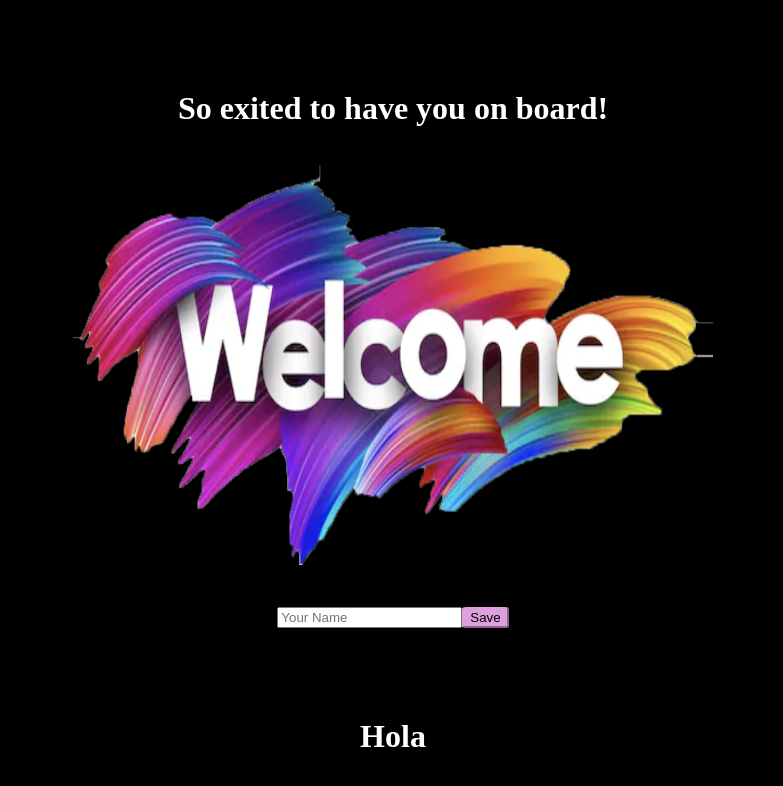
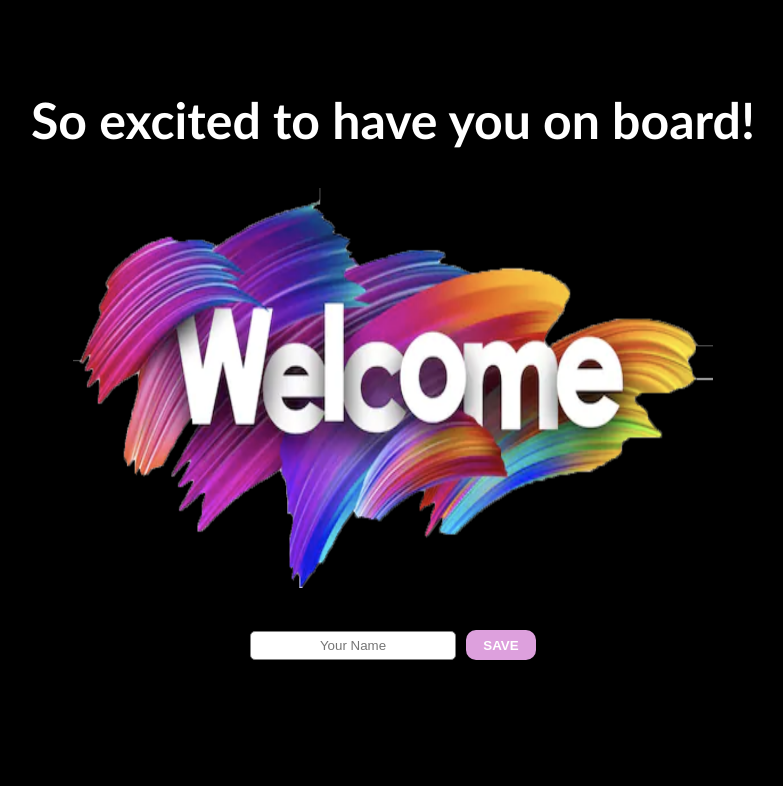
Before and after one commit to su-duque/web-ui-onboarding-angular, an Angular app: page / in a window 1280 px wide. Shown: the top 786 px of the page, without its empty margins (247-1030 px from the left). Built offline with nearby package versions, Linux system fonts and the light colour scheme.

Commit message:
Modified input and styles

```diff
--- a/src/app/components/welcome/welcome.component.css
+++ b/src/app/components/welcome/welcome.component.css
@@ -1,15 +1,25 @@
-.welcome{
+.welcome-container{
     background-color: black;
     height: 100vmin;
     justify-content: center;
     text-align: center;
-
+}
+.input-name {
+    border-radius: 5px;
+    border: 1px solid gray;
+    outline: none;
+    width: 200px;
+    height: 25px;
+    margin-right: 10px;
+    text-align: center;
 }
 h1{
     margin: 0px;
     color: white;
     text-align: center;
     padding-top: 7%;
+    font-size: 50px;
+    font-family: 'Trebuchet MS', 'Lucida Sans Unicode', 'Lucida Grande', 'Lucida Sans';
 }
 img{
     height: 50%;
@@ -17,8 +27,22 @@ img{
     margin: 3%;
 }
 button{
-    background-color: plum;
-    border-color:  plum;
-    border-radius: 10%;
-
+	color: white;
+	font-weight: bold;
+	background-color: plum;
+	border-radius: 10px;
+	border: 0;
+	width: 70px;
+	height: 30px;
 }
+input:hover {
+    color: #a824a8;
+    background-color: white;
+}
+button:hover {
+    color: plum;
+    background-color: white;
+}
+button:focus {
+    outline: none;
+}
--- a/src/app/components/welcome/welcome.component.html
+++ b/src/app/components/welcome/welcome.component.html
@@ -1,14 +1,14 @@
-<div class="welcome">
-  <h1>So exited to have you on board!</h1>
+<div class="welcome-container">
+  <h1>So excited to have you on board!</h1>
   <img src="assets/images/welcome-image.png" alt="welcome-image" />
   <form>
     <input
+      class="input-name"
       type="text"
       placeholder="Your Name"
       #nameAdded
       value="{{ nameAdded.value }}"
     />
-    <button (click)="addName(nameAdded, $event)">Save</button>
+    <button (click)="addName(nameAdded, $event)">SAVE</button>
   </form>
-  <h1>Hola {{ nameAdded.value }}</h1>
 </div>
--- a/src/app/components/welcome/welcome.component.ts
+++ b/src/app/components/welcome/welcome.component.ts
@@ -1,4 +1,4 @@
-import { Component, Input, OnInit } from '@angular/core';
+import { Component, OnInit } from '@angular/core';
 
 @Component({
   selector: 'app-welcome',
@@ -14,6 +14,6 @@ export class WelcomeComponent implements OnInit {
   addName(name, event): void {
     event.preventDefault();
     console.log('name typped', name.value);
-    this.nameAdded = name.value;
+    name.value = '';
   }
 }
```
